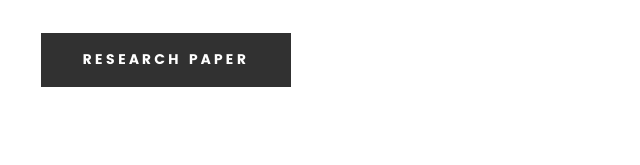
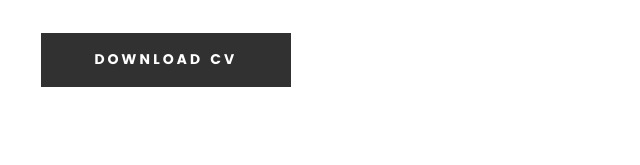
Before and after one commit to 20IT095/20IT095-Isha.github.io, a plain HTML site: page index.html in a window 1280 px wide. Shown: the part 1709-1874 px from the top of the page, 620-1260 px from the left. Drawn offline with Linux system fonts and the light colour scheme; files whose address does not match are found by name.

Commit message:
Update index.html

```diff
--- a/index.html
+++ b/index.html
@@ -186,7 +186,7 @@
    	<div class="row button-section">
    		<div class="col-twelve">
    			<a href="#contact" title="Hire Me" class="button stroke smoothscroll">Hire Me</a>
-   			<a href="#" title="Research paper.docx" class="button button-primary">Research paper</a>
+   			<a href="#" title="Download CV" class="button button-primary">Download CV</a>
    		</div>
    	</div>
 
```
